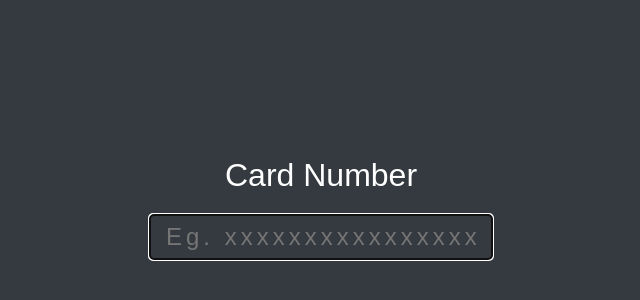
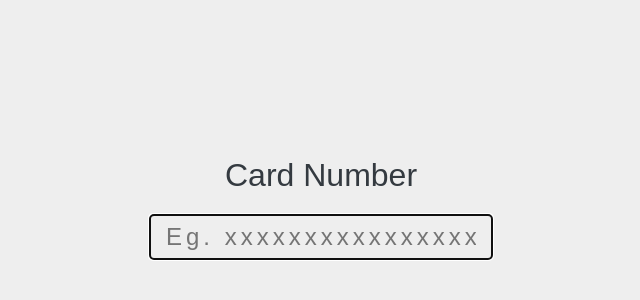
Before and after one commit to AbdoArafh/credit-card-type, a plain HTML site: page index.html in a window 1280 px wide. Shown: the part 182-482 px from the top of the page, without its empty margins (319-959 px from the left). Drawn offline with Linux system fonts and the light colour scheme.

Commit message:
added: light theme

```diff
--- a/style.css
+++ b/style.css
@@ -55,3 +55,18 @@ body {
     height: 1.5rem;
     color: var(--success);
 }
+
+@media (prefers-color-scheme: light) {
+    body {
+        background-color: #eee;
+    }
+
+    .control-group {
+        color: var(--dark-grey);
+    }
+
+    .control-group input {
+        color: var(--dark-grey);
+        border-color: var(--dark-grey)
+    }
+}
```
